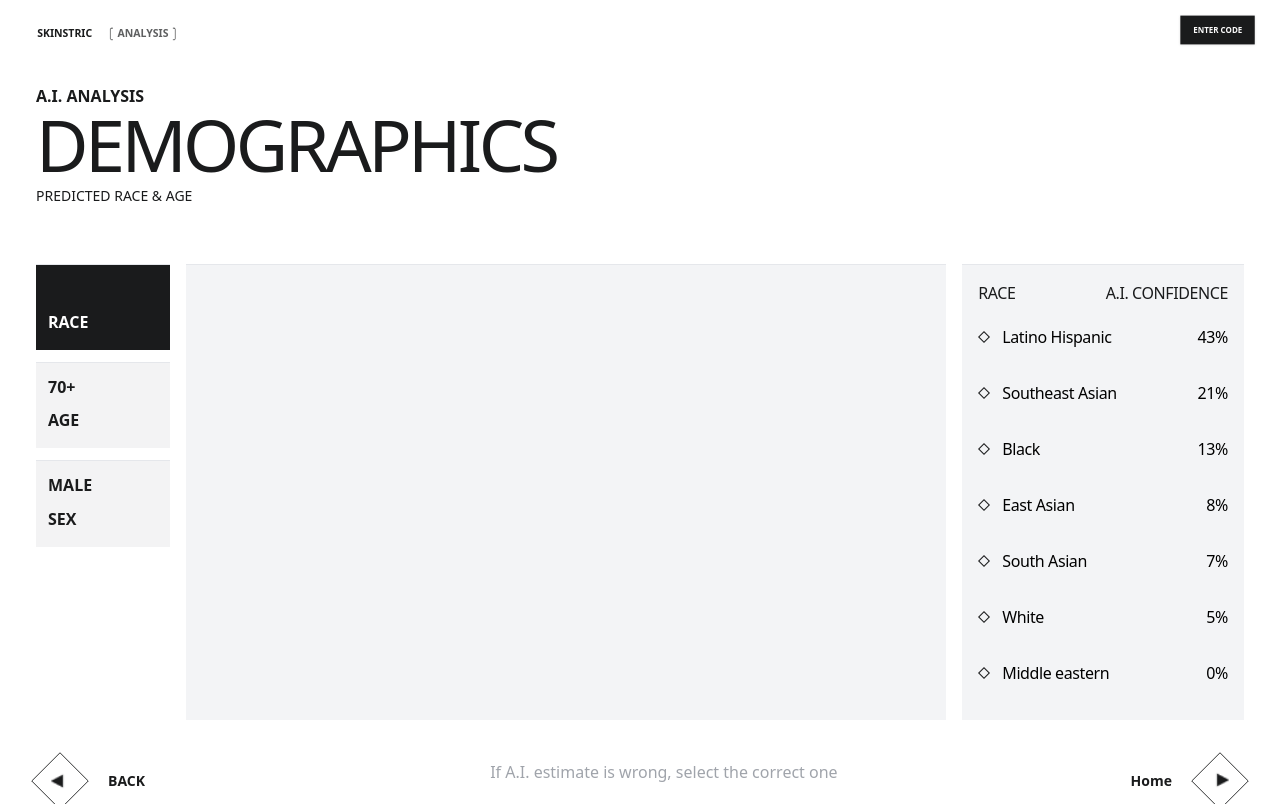
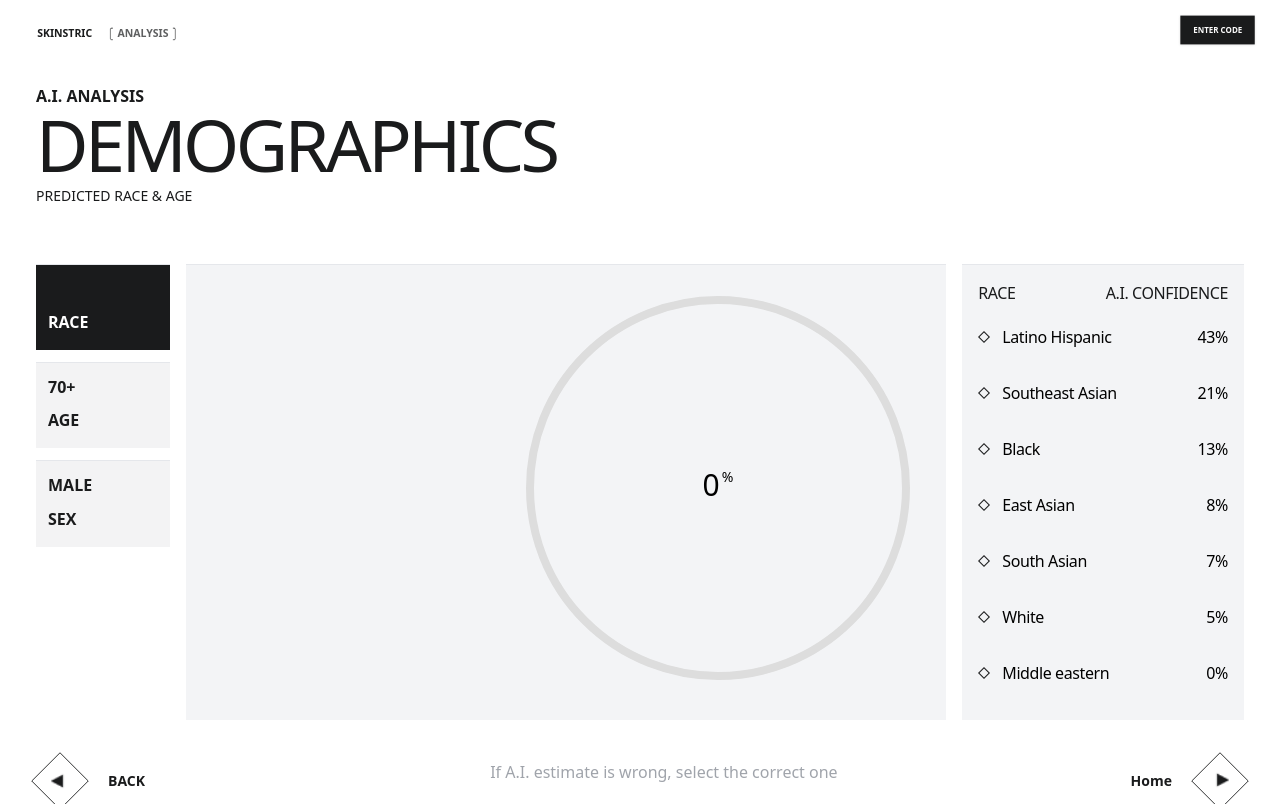
Before and after one commit to Rua-E/skinstric-ai-ruae, a React (Vite) app in the folder rua-skinstric-ai/: page /summary in a window 1280 px wide. Built offline with nearby package versions, Linux system fonts and the light colour scheme.

Commit message:
made the CircleProgress dynamic and positiond it correctly

```diff
--- a/rua-skinstric-ai/src/components/CircleProgress.jsx
+++ b/rua-skinstric-ai/src/components/CircleProgress.jsx
@@ -1,14 +1,22 @@
-import React from "react";
-
-const CircleProgress = ({ percent = 24, size = 160, stroke = 8 }) => {
+const CircleProgress = ({ percent = 24, size = 384, stroke = 8 }) => {
   const radius = (size - stroke) / 2;
   const circumference = 2 * Math.PI * radius;
   const offset = circumference - (percent / 100) * circumference;
 
   return (
-    <>
-      <div className="flex items-center justify-center bg-[#f5f6f8] rounded-full p-4">
-        <svg width={size} height={size} />
+    <div className="relative md:absolute w-full max-w-[384px] aspect-square mb-4 md:right-5 md:bottom-2">
+      <div
+        style={{
+          width: "100%",
+          height: "100%",
+          maxHeight: "384px",
+          position: "relative",
+          transform: "scale(1)",
+          transformOrigin: "center",
+        }}
+      >
+        {/* //   <div className="flex items-center justify-center bg-[#f5f6f8] rounded-full p-4"> */}
+        <svg width={size} height={size}>
           {/* BACKGROUND CIRCLE */}
           <circle
             cx={size / 2}
@@ -37,11 +45,16 @@ const CircleProgress = ({ percent = 24, size = 160, stroke = 8 }) => {
             y="50%"
             dominantBaseline="middle"
             textAnchor="middle"
-          className="fill-black text-xl font-medium"
-        />
-        {percent}%
+            className="text-3xl md:text[40px] font-normal"
+          >
+            {percent}
+            <tspan className="text-sm align-top" dx="2" dy="-10">
+              %
+            </tspan>
+          </text>
+        </svg>
       </div>
-    </>
+    </div>
   );
 };
 
--- a/rua-skinstric-ai/src/components/Pages/Layer0131.jsx
+++ b/rua-skinstric-ai/src/components/Pages/Layer0131.jsx
@@ -3,6 +3,7 @@ import HomeButton from "../HomeButton";
 
 import RadioButton from "../../assets/radio-button.png";
 import { useState } from "react";
+import CircleProgress from "../CircleProgress";
 
 const Layer0131 = () => {
   const [selectedIndex, setSelectedIndex] = useState(null);
@@ -54,22 +55,22 @@ const Layer0131 = () => {
                 <p className="hidden md:block md:absolute text-[40px] mb-2 left-5 top-2">
                   {selectedIndex !== null ? fields[selectedIndex].label : " "}
                 </p>
-                <div className="relative md:absolute w-full max-w-[384px] aspect-square mb-4 md:right-5 md:bottom-2">
-                  <div
-                    style={{
-                      width: "100%",
-                      height: "100%",
-                      maxHeight: "384px",
-                      position: "relative",
-                      transform: "scale(1)",
-                      transformOrigin: "center",
-                    }}
-                  ></div>
+
+                <div className="absolute bottom-4 right-4 w-[384px] h-[384px]">
+                  <CircleProgress
+                    percent={
+                      selectedIndex !== null
+                        ? parseInt(fields[selectedIndex].value.replace("%", ""))
+                        : 0
+                    }
+                  />
                 </div>
+
                 <p className="md:absolute text-xs text-[#A0A4AB] md:text-sm lg:text-base font-normal mb-1 leading-[24px] md:bottom-[-15%] md:left-[22%] lg:left-[30%] xl:left-[40%] rxl:left-[45%]">
                   If A.I. estimate is wrong, select the correct one
                 </p>
               </div>
+
               <div className="bg-gray-100 pt-4 pb-4 md:border-t">
                 <div className="space-y-0">
                   <div className="flex justify-between px-4">
```
Lines whose indentation alone changed are shown as unchanged.
